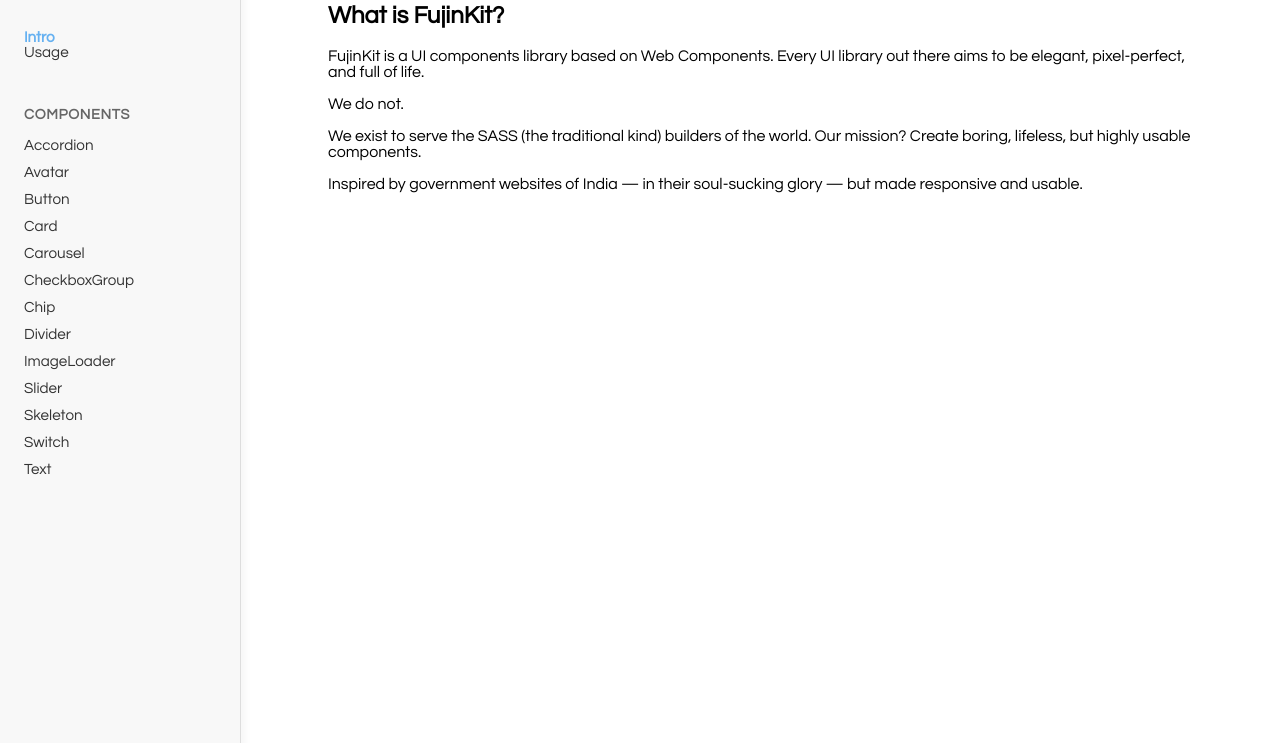
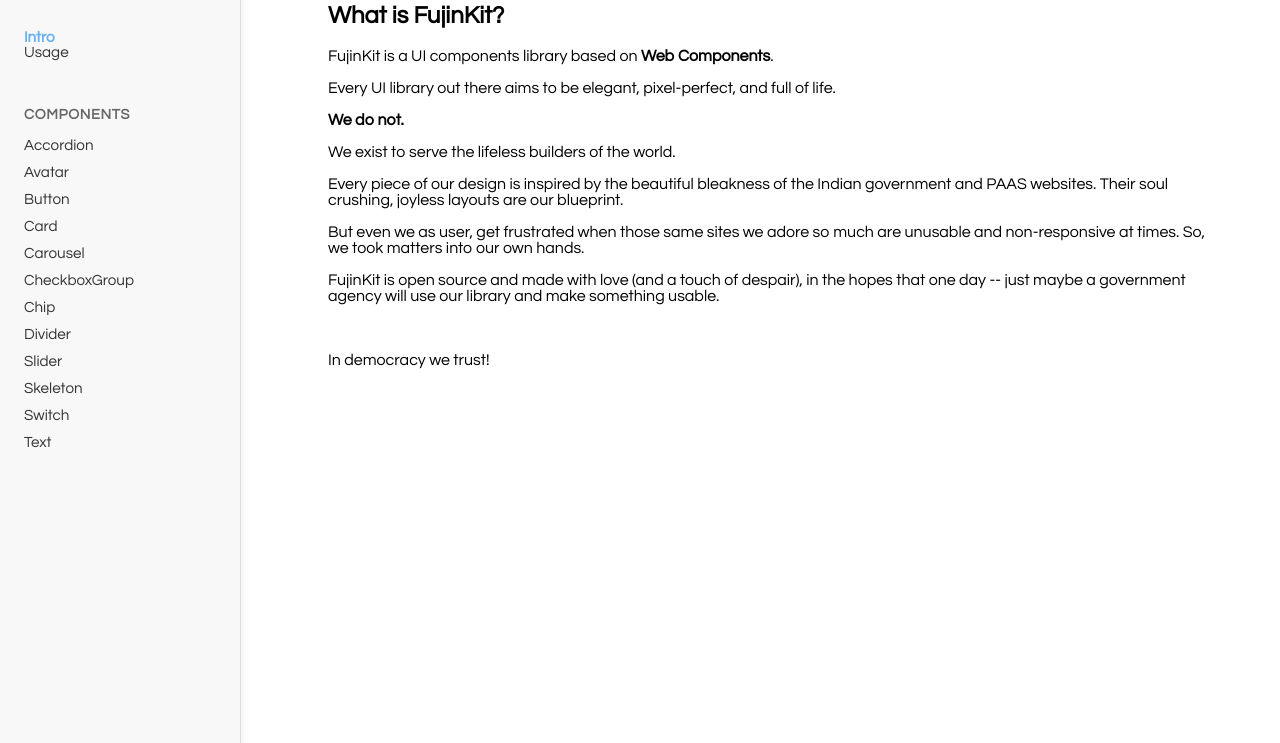
Before and after one commit to FujinKit/FujinKit.github.io, a plain HTML site: page index.html in a window 1280 px wide. Shown: the part 73-816 px from the top of the page. Drawn offline with nearby package versions, Linux system fonts and the light colour scheme.

Commit message:
Update index.html

```diff
--- a/index.html
+++ b/index.html
@@ -29,7 +29,7 @@
                     <a class="nav-link" data-tab="checkbox-group">CheckboxGroup</a>
                     <a class="nav-link" data-tab="chip">Chip</a>
                     <a class="nav-link" data-tab="divider">Divider</a>
-                    <a class="nav-link" data-tab="image-loader">ImageLoader</a>
+                    <!-- <a class="nav-link" data-tab="image-loader">ImageLoader</a> -->
                     <a class="nav-link" data-tab="slider">Slider</a>
                     <a class="nav-link" data-tab="skeleton">Skeleton</a>
                     <a class="nav-link" data-tab="switch">Switch</a>
@@ -99,9 +99,25 @@
             <section id="intro" class="tab-section active">
                 <h2>What is FujinKit?</h2>
                 <p>
-                    FujinKit is a UI components library based on Web Components. Every UI library out there aims to be elegant, pixel-perfect, and full of life.
-                    <br /><br /> We do not. <br /><br /> We exist to serve the SASS (the traditional kind) builders of the world. Our mission? Create boring, lifeless, but highly usable components. <br /><br /> Inspired by government websites of India
-                    — in their soul-sucking glory — but made responsive and usable.
+                    FujinKit is a UI components library based on
+                    <strong>Web Components</strong>.
+                    <br />
+                    <br /> Every UI library out there aims to be elegant, pixel-perfect, and full of life.
+                    <br />
+                    <br />
+                    <strong>We do not.</strong>
+                    <br />
+                    <br /> We exist to serve the lifeless builders of the world.
+                    <br />
+                    <br /> Every piece of our design is inspired by the beautiful bleakness of the Indian government and PAAS websites. Their soul crushing, joyless layouts are our blueprint.
+                    <br />
+                    <br /> But even we as user, get frustrated when those same sites we adore so much are unusable and non-responsive at times. So, we took matters into our own hands.
+                    <br />
+                    <br /> FujinKit is open source and made with love (and a touch of despair), in the hopes that one day -- just maybe a government agency will use our library and make something usable.
+                    <br />
+                    <br />
+                    <br />
+                    <br /> In democracy we trust!
                 </p>
             </section>
 
@@ -196,7 +212,9 @@
                     <button class="copy-btn" aria-label="Copy code">📋</button>
                     <pre>
         <code class="language-html">
-&lt;fj-avatar url="https://img.freepik.com/free-psd/3d-illustration-human-avatar-profile_23-2150671142.jpg?semt=ais_hybrid&w=740"&gt;&lt;/fj-avatar&gt;
+&lt;fj-avatar
+url="https://img.freepik.com/free-psd/3d-illustration-human-avatar-profile_23-2150671142.jpg?semt=ais_hybrid&w=740"&gt;
+&lt;/fj-avatar&gt;
         </code>
       </pre>
                 </div>
@@ -408,15 +426,13 @@
             </pre>
                 </div>
 
-                <br>
-                <br>
+                <br />
+                <br />
 
                 <fj-card type="error">
                     <fj-text type="h1">Error Card</fj-text>
                     <fj-button id="clickTest" type="primary" rounded>Click Me!</fj-button>
                 </fj-card>
-
-
 
                 <div class="code-container">
                     <button class="copy-btn" aria-label="Copy code">📋</button>
@@ -450,7 +466,8 @@
   showNavDots="true"
   autoSlide="true"
   autoSlideInterval="4000"
-  slides='["https://letsenhance.io/static/73136da51c245e80edc6ccfe44888a99/1015f/MainBefore.jpg", "https://img.freepik.com/free-photo/bright-neon-colors-shining-wild-chameleon_23-2151682784.jpg"]'
+  slides='["https://letsenhance.io/static/73136da51c245e80edc6ccfe44888a99/1015f/MainBefore.jpg",
+  "https://img.freepik.com/free-photo/bright-neon-colors-shining-wild-chameleon_23-2151682784.jpg"]'
   eight="400px"
   width="500px"&gt;
 &lt;/fj-carousel&gt;
@@ -498,7 +515,7 @@
                 </div>
             </section>
 
-            <section id="image-loader" class="tab-section hidden">
+            <!-- <section id="image-loader" class="tab-section hidden">
                 <h2>&lt;fj-image-loader&gt;</h2>
                 <p></p>
 
@@ -518,7 +535,7 @@
           </code>
         </pre>
                 </div>
-            </section>
+            </section> -->
         </main>
     </div>
 
```
